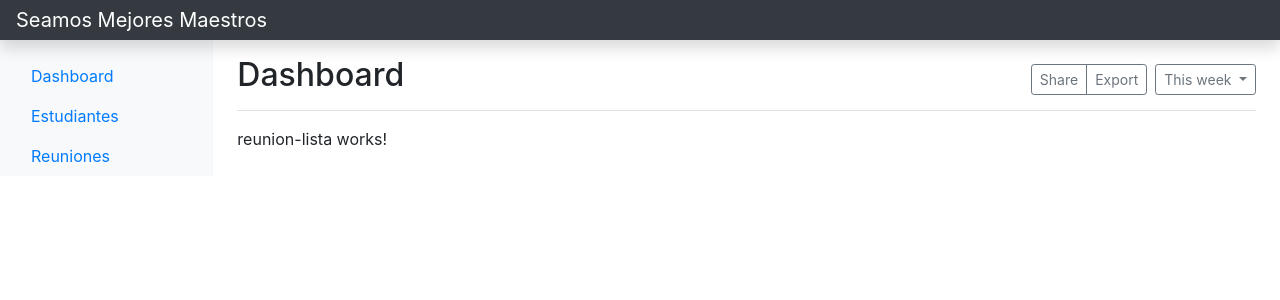
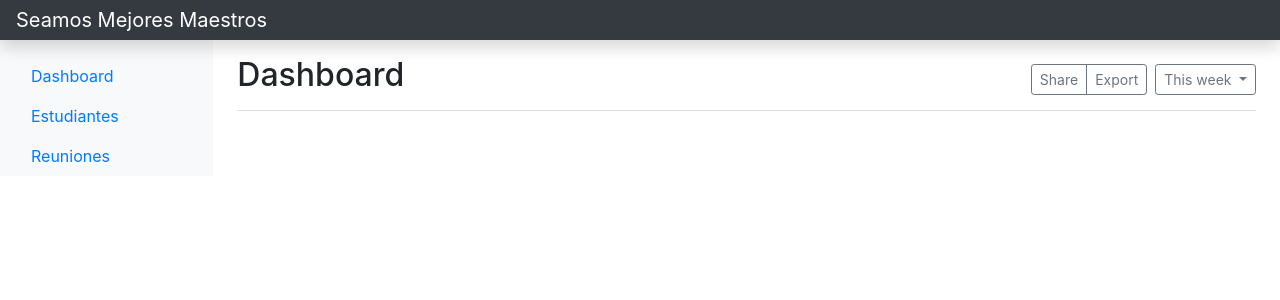
Before and after one commit to danielc1015/asignaciones-mejores-maestros, an Angular app: page /reunion in a window 1280 px wide. Shown: the top 300 px of the page. Built offline with nearby package versions, Linux system fonts and the light colour scheme.

Commit message:
Lista reuniones

```diff
--- a/src/app/reunion/reunion-lista/reunion-lista.component.html
+++ b/src/app/reunion/reunion-lista/reunion-lista.component.html
@@ -1 +1,12 @@
-<p>reunion-lista works!</p>
+<div class="row">
+  <div class="col-md-12">
+    <div *ngFor="let reunion of reuniones" class="card mb-3">
+      <div class="card-header">
+        <h4 class="card-title">{{ reunion.fecha }}</h4>
+      </div>
+      <div class="card-body">
+        Ejemplo1: DC - DC
+      </div>
+    </div>
+  </div>
+</div>
```
